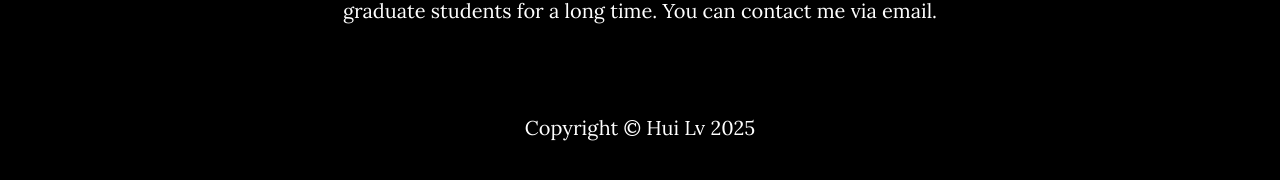
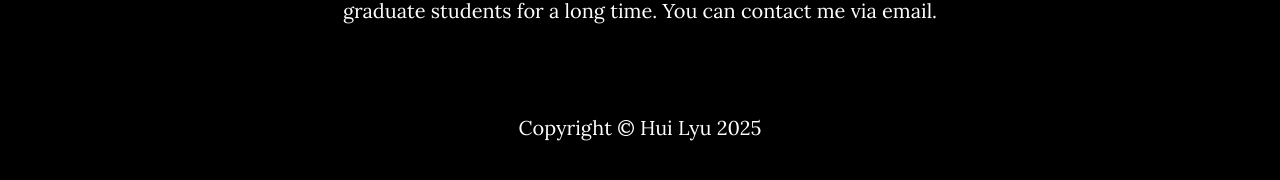
Before and after one commit to ktr-hubrt/ktr-hubrt.github.io, a Jekyll site: the page built from index.html, in a window 1280 px wide and 900 px high, scrolled down 3114 px. Shown: the part 706-886 px from the top of the window. Built offline with Jekyll 4.4.1, drawn with Linux system fonts in a browser that asks for light colours.

Commit message:
Update _config.yml

```diff
--- a/_config.yml
+++ b/_config.yml
@@ -10,7 +10,7 @@ color:
   links: '#219ab3'
 
 # Footer settings
-footer: Hui Lv
+footer: Hui Lyu
 
 # Social networks usernames (many more available: google-plus, flickr, dribbble, pinterest, instagram, tumblr, linkedin, etc.)
 social:
```
